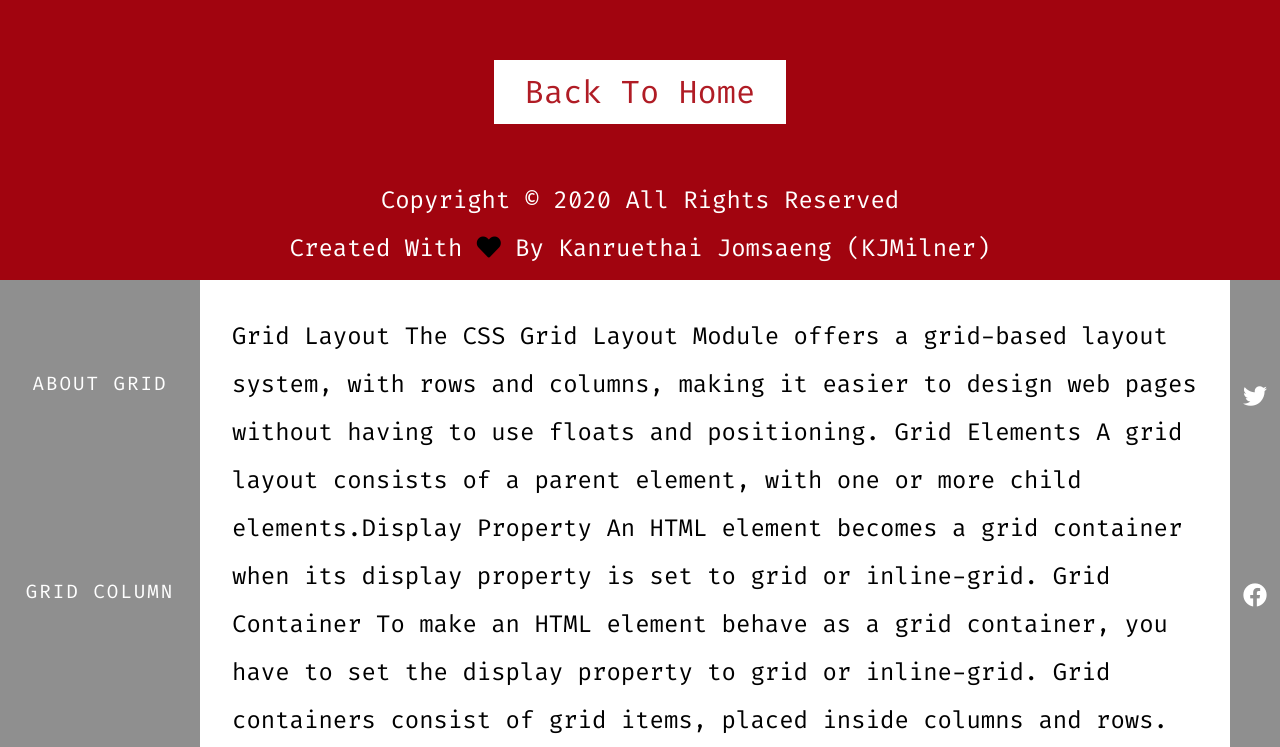
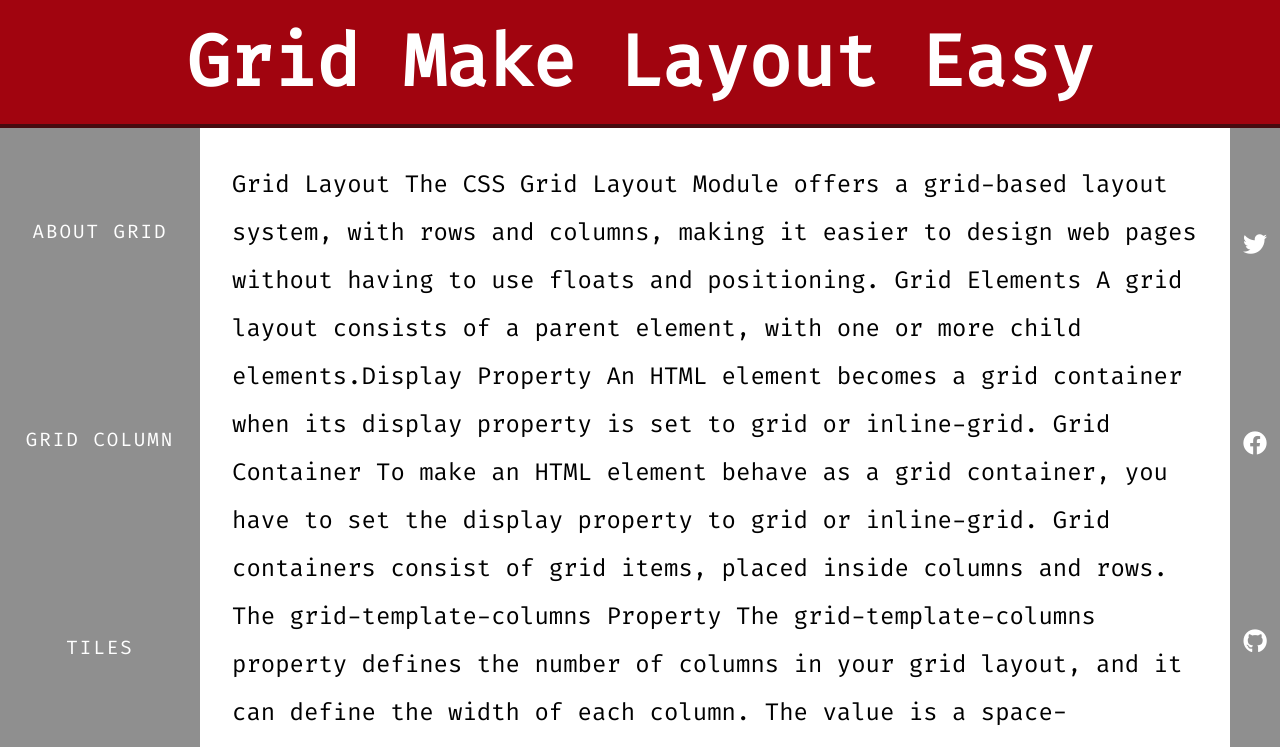
Before and after one commit to kanruethai-jomsaeng/grid-css-layout, a plain HTML site: page index.html/layout.html in a window 1280 px wide. Shown: the top 747 px of the page. Drawn offline with Linux system fonts and the light colour scheme.

Commit message:
changr footer

```diff
--- a/index.html/layout.html
+++ b/index.html/layout.html
@@ -74,13 +74,13 @@
         <span><a href="#"><i class="fab fa-github"></i></a></span>
         <span><a href="#"><i class="fab fa-free-code-camp"></i></a></span>
     </section>
-    <div class="footer">
+    <!-- <div class="footer">
 
             <a href="index.html" class="btn hero-btn">back to home</a>
 
         <p>copyright &copy; 2020 all rights reserved</p>
         <p>created with <span><i class="fas fa-heart"></i></span> by Kanruethai Jomsaeng (KJMilner)</p>
-    </div>
+    </div> -->
     </main>
     <!-- end of  nav bar -->
 
--- a/style.css/style.css
+++ b/style.css/style.css
@@ -45,7 +45,8 @@ img{
     width: 100%;
     display: block;
     height: 17rem;
-    object-fit: cover;
+    -o-object-fit: cover;
+       object-fit: cover;
 }
 h1,h2,h3{
     text-transform: capitalize;
@@ -352,7 +353,8 @@ Tiles
     }
     .tiles img{
         height: 100%;
-        object-fit: cover;
+        -o-object-fit: cover;
+           object-fit: cover;
     }
     .tile-1{
         grid-area: a;
@@ -479,8 +481,7 @@ layout
         grid-template-rows: [start] auto [col-1-end] 1fr [col-2-end] auto [end];
     }
     .header{
-         /* padding-bottom: 2rem;
-        padding-top: 0.5rem ;  */
+
         font-size: 3rem;
         grid-column: start/end;
         grid-row: start/row-1-end;
@@ -499,12 +500,7 @@ layout
       grid-column: col-2-end/end;
       grid-row: row-1-end/row-2-end;
   }
-   .footer{
 
-    grid-column: start/end;
-     grid-row: row-2-end/end;
-     background: #a1040f;
-  }
   .navbar-layout ul{
       grid-template-columns: 1fr;
       align-items: center;
@@ -527,7 +523,7 @@ layout
   .btn:hover{
       background:white;
       color: black;
-  }
+  } */
   .footer span i{
       color: black;
   }
```
